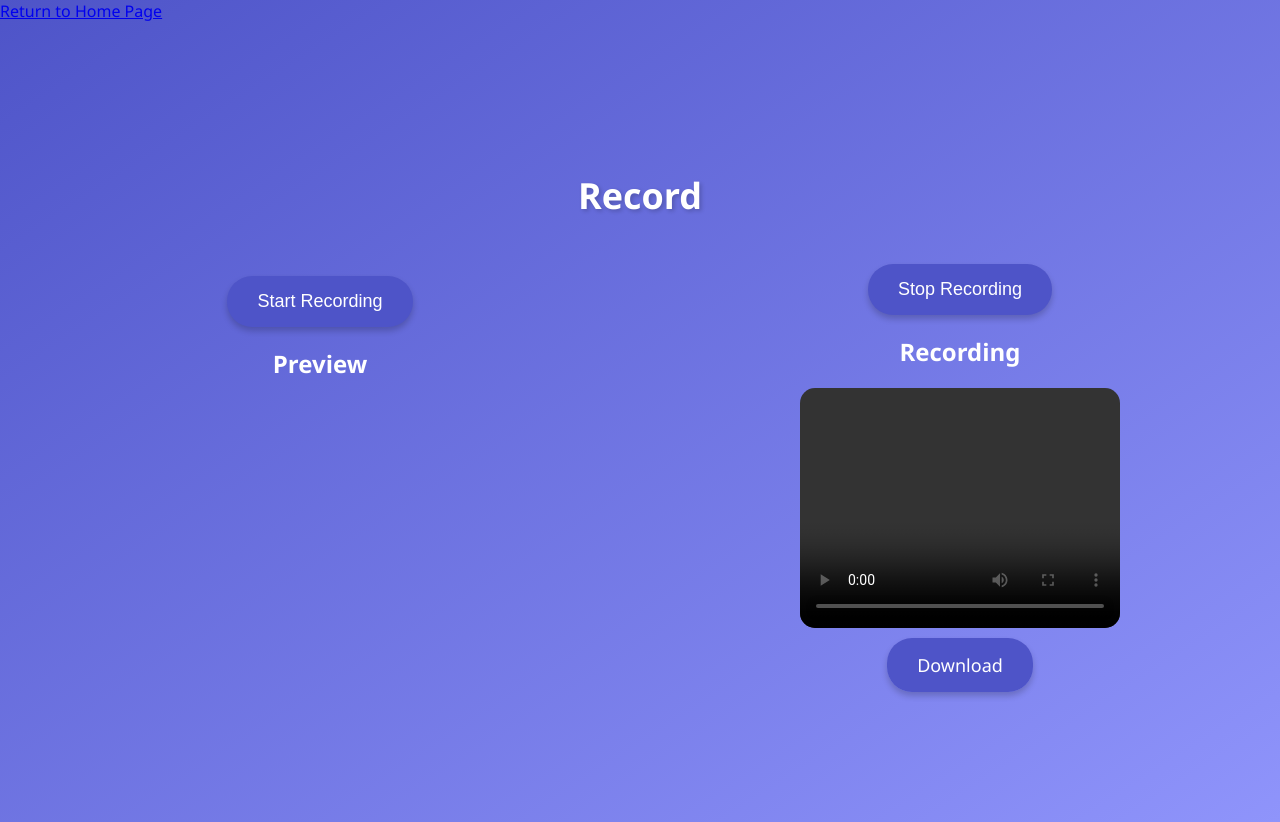
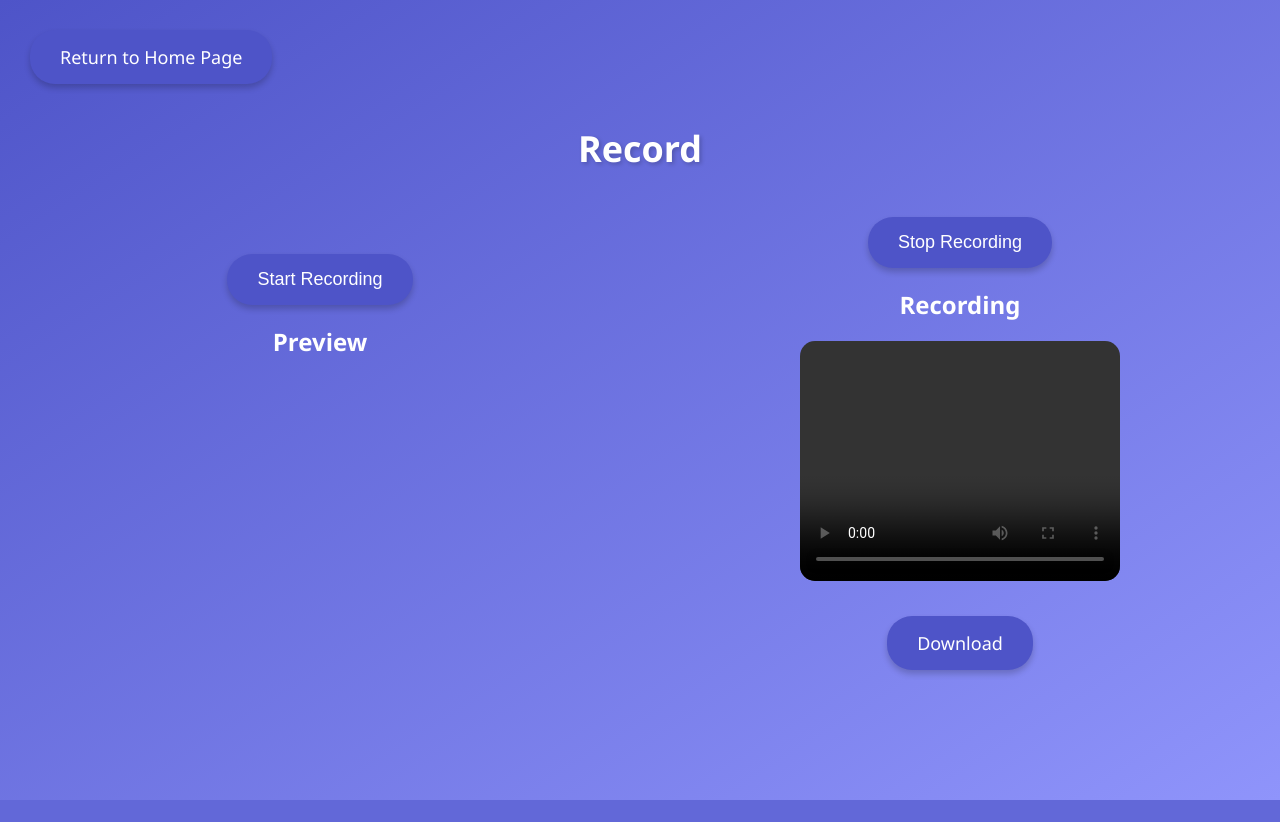
Before and after one commit to adityaSureshCHS/SDBot, a Flask app: page /record in a window 1280 px wide. After the commit the page ends 800 px from the top, so only its background shows below. Run offline with Flask 3, Linux system fonts and the light colour scheme.

Commit message:
Update record.html

```diff
--- a/Templates/record.html
+++ b/Templates/record.html
@@ -65,6 +65,21 @@
       margin-bottom: 20px;
     }
 
+    .container a {
+      background-color: #4e54c8;
+      color: #fff; /* Changed text color to white */
+      font-size: 18px;
+      padding: 15px 30px;
+      border: none;
+      border-radius: 25px;
+      cursor: pointer;
+      box-shadow: 0 4px 6px rgba(0, 0, 0, 0.2);
+      transition: background-color 0.3s ease;
+      text-decoration: none;
+      display: inline-block;
+      margin: 10px; /* Increased margin for better spacing */
+    }
+
     .left, .right {
       text-align: center;
     }
@@ -95,12 +110,19 @@
       color: #fff;
       font-size: 14px;
     }
+
+    .return-home-btn {
+      position: absolute;
+      top: 20px;
+      left: 20px;
+    }
   </style>
 </head>
 
 <body>
-  <a href="{{home}}" class = "return-home-btn"> Return to Home Page </a>
+
   <div class="container">
+    <a href="{{home}}" class = "return-home-btn"> Return to Home Page </a>
     <header>
       <h1>Record</h1>
     </header>
```
